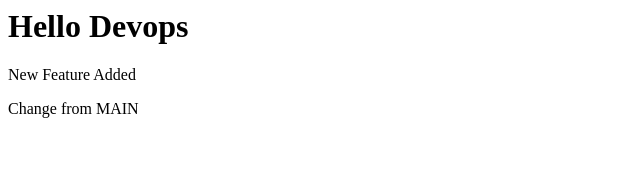
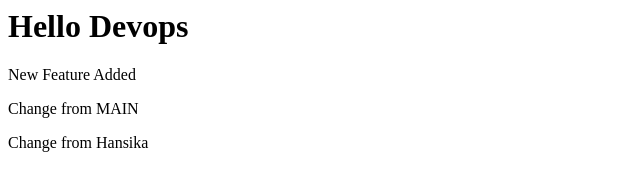
Before and after one commit to hansikagollen/devops_practice, a plain HTML site: page index.html in a window 1280 px wide. Shown: the whole page, without its empty margins (0-640 px from the left). Drawn offline with Linux system fonts and the light colour scheme.

Commit message:
Hansika branch change

```diff
--- a/index.html
+++ b/index.html
@@ -1,3 +1,4 @@
 <h1>Hello Devops</h1>
 <p>New Feature Added</p>
 <p>Change from MAIN</p>
+<p>Change from Hansika</p>
```
